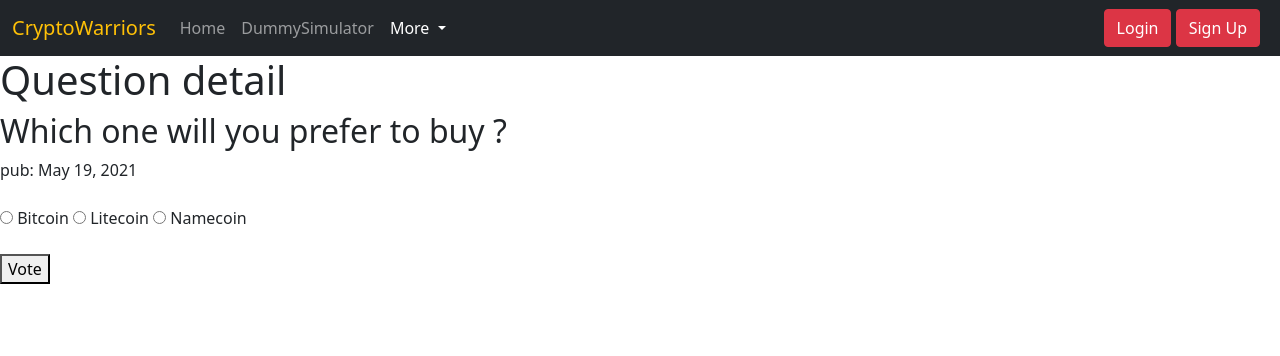
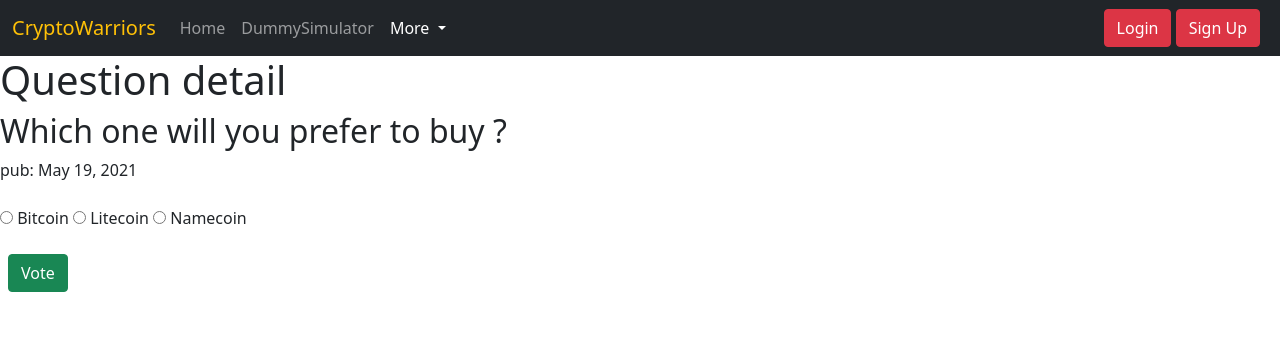
Before and after one commit to sudhanshu1221/teamwebwarriors, a Django app: page /polling/2/details/ in a window 1280 px wide. Shown: the top 356 px of the page. Run offline with Django 3.2, Linux system fonts and the light colour scheme; data comes from the database, SQL or seed files in the repository.

Commit message:
adding vote button in details.html

```diff
--- a/polling/templates/polling/details.html
+++ b/polling/templates/polling/details.html
@@ -173,7 +173,7 @@
             <input type="radio" name="choice" id="choice_{{ question.pk }}" value="{{ choice.pk }}">
             <label for="choice_{{ question.pk }}">{{ choice.choice_text }}</label>
         {% endfor %} <br> <br>
-        <button type="submit">Vote</button>
+         <button type="submit" class="btn btn-success mx-2">Vote</button>
 
 
 <!-- Optional JavaScript; choose one of the two! -->
```
